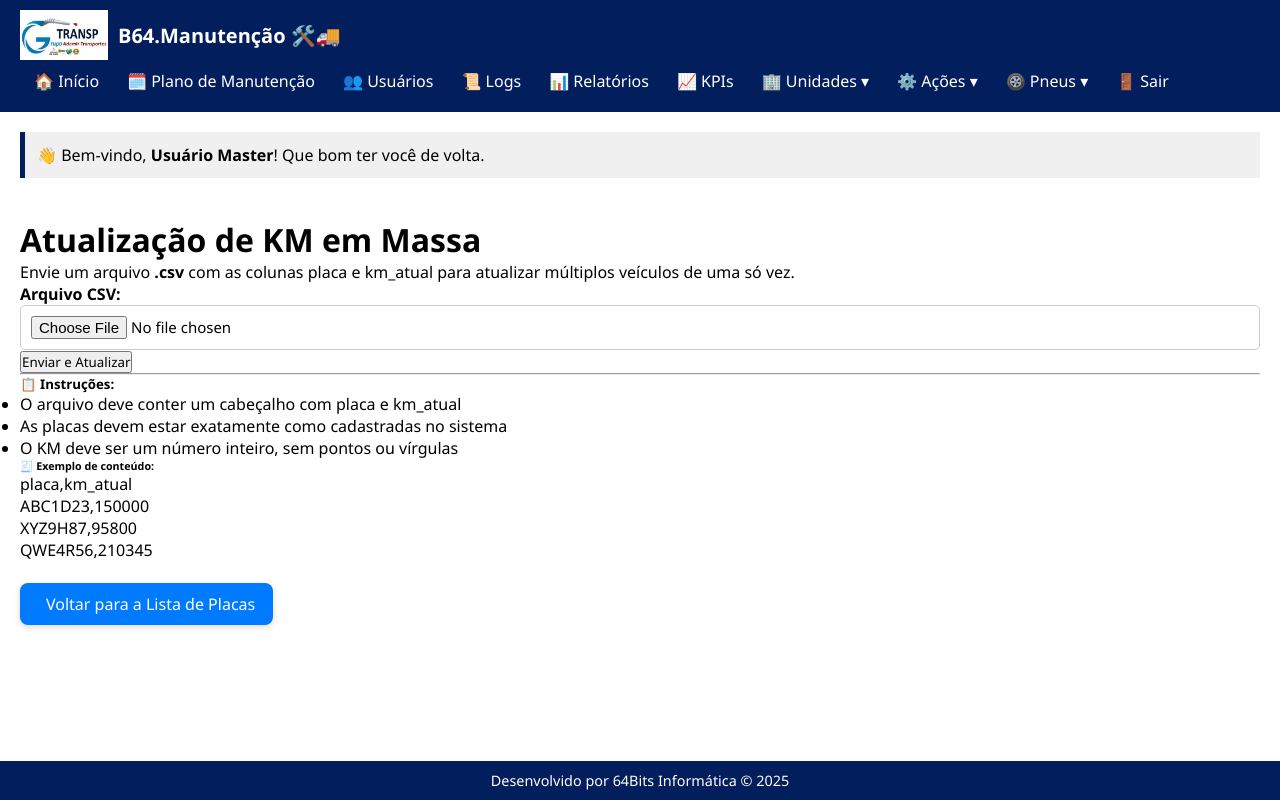
After one commit to pd-ademir/manutencao, a Flask app: page /atualizar-km-massa in a window 1280 px wide. The commit adds this page. Run offline with Flask 3, Linux system fonts and the light colour scheme; a user stored in the database is signed in; data comes from the database, SQL or seed files in the repository.

Commit message:
Melhorias visuais e layout: botão de KM em massa, página de upload, ajustes em placas

```diff
--- a/app/routes.py
+++ b/app/routes.py
@@ -27,6 +27,10 @@ import pdfplumber
 import re
 from werkzeug.utils import secure_filename
 from sqlalchemy import or_, func
+from flask_wtf import FlaskForm
+import csv
+import io
+
 
 main = Blueprint('main', __name__)
 
@@ -185,6 +189,130 @@ def extract_os():
     # A página agora serve apenas para fazer o upload
     return render_template('extract_os.html')
 
+
+
+# --------------------------------------------------------------------------
+# ROTA PARA ATUALIZAÇÃO DE KM EM MASSA (VERSÃO MELHORADA COM DETECÇÃO DE DELIMITADOR)
+# --------------------------------------------------------------------------
+# --------------------------------------------------------------------------
+# ROTA PARA ATUALIZAÇÃO DE KM EM MASSA (VERSÃO COM FORMATAÇÃO CORRETA)
+# --------------------------------------------------------------------------
+
+from markupsafe import Markup
+
+
+@main.route('/atualizar-km-massa', methods=['GET', 'POST'])
+@login_required
+@requer_tipo("master", "comum")
+def atualizar_km_massa():
+    form = FlaskForm() # Proteção CSRF
+    if request.method == 'POST':
+        if 'csv_file' not in request.files:
+            flash('Nenhum arquivo enviado.', 'danger')
+            return redirect(request.url)
+
+        file = request.files['csv_file']
+
+        if file.filename == '':
+            flash('Nenhum arquivo selecionado.', 'warning')
+            return redirect(request.url)
+
+        if not file.filename.lower().endswith('.csv'):
+            flash('Arquivo inválido. Por favor, envie um arquivo .csv', 'danger')
+            return redirect(request.url)
+
+        try:
+            file.seek(0)
+            text_stream = io.TextIOWrapper(file, encoding='utf-8-sig')
+
+            try:
+                primeira_linha = text_stream.readline()
+                if not primeira_linha:
+                    flash("O arquivo CSV está vazio.", "warning")
+                    return redirect(url_for('main.lista_placas'))
+
+                dialect = csv.Sniffer().sniff(primeira_linha)
+                text_stream.seek(0)
+            except (csv.Error, StopIteration):
+                dialect = 'excel'
+                text_stream.seek(0)
+
+            csv_reader = csv.reader(text_stream, dialect)
+            header = [h.strip().lower() for h in next(csv_reader)]
+
+            if 'placa' not in header or 'km_atual' not in header:
+                flash('O cabeçalho do arquivo CSV deve conter as colunas "placa" e "km_atual".', 'danger')
+                return redirect(url_for('main.lista_placas'))
+
+            placa_idx = header.index('placa')
+            km_idx = header.index('km_atual')
+
+            sucessos = 0
+            erros_validacao = []
+            placas_nao_encontradas = []
+
+            for row_num, row in enumerate(csv_reader, start=2):
+                if not any(field.strip() for field in row): continue
+
+                if len(row) <= max(placa_idx, km_idx):
+                    erros_validacao.append(f"Linha {row_num}: A linha está mal formatada ou incompleta.")
+                    continue
+
+                placa = row[placa_idx].strip().upper()
+                km_novo_str = row[km_idx].strip()
+
+                if not placa or not km_novo_str:
+                    erros_validacao.append(f"Linha {row_num}: Placa ou KM em branco.")
+                    continue
+
+                if not km_novo_str.isdigit():
+                    erros_validacao.append(f"Linha {row_num}: KM inválido para a placa {placa} ('{km_novo_str}').")
+                    continue
+
+                km_novo = int(km_novo_str)
+                veiculo = Veiculo.query.filter_by(placa=placa).first()
+
+                if not veiculo:
+                    placas_nao_encontradas.append(placa)
+                    continue
+
+                if km_novo < (veiculo.km_atual or 0):
+                    erros_validacao.append(f"Linha {row_num}: KM da placa {placa} ({km_novo}) é menor que o atual ({veiculo.km_atual}). Atualização ignorada.")
+                    continue
+
+                if km_novo != veiculo.km_atual:
+                    veiculo.km_atual = km_novo
+                    veiculo.data_ultima_atualizacao_km = datetime.now(pytz.timezone("America/Fortaleza"))
+                    registrar_log(current_user, f"Atualizou KM em massa do veículo {veiculo.placa} para {km_novo}")
+                    sucessos += 1
+
+            db.session.commit()
+
+            if sucessos > 0:
+                 flash(f"{sucessos} veículo(s) teve(tiveram) o KM atualizado com sucesso.", 'success')
+
+            if erros_validacao or placas_nao_encontradas:
+                mensagem_erro_html = "<strong>Ocorreram os seguintes problemas durante a atualização:</strong><ul>"
+                for erro in erros_validacao:
+                    mensagem_erro_html += f"<li>{erro}</li>"
+                if placas_nao_encontradas:
+                    mensagem_erro_html += f"<li><strong>Placas não encontradas no sistema:</strong> {', '.join(sorted(list(set(placas_nao_encontradas))))}</li>"
+                mensagem_erro_html += "</ul>"
+
+                # --- AQUI ESTÁ A CORREÇÃO DEFINITIVA ---
+                flash(Markup(mensagem_erro_html), 'warning')
+
+            if sucessos == 0 and not erros_validacao and not placas_nao_encontradas:
+                flash("Nenhuma alteração foi necessária. Os KMs no arquivo são iguais ou inferiores aos já registrados.", "info")
+
+        except Exception as e:
+            db.session.rollback()
+            flash(f'Ocorreu um erro inesperado ao processar o arquivo: {e}', 'danger')
+            traceback.print_exc(file=sys.stderr)
+
+        return redirect(url_for('main.lista_placas'))
+
+    return render_template('atualizar_km_massa.html', form=form)
 
 
 @main.route('/atualizar-km/<int:id>', methods=['POST'])
--- /dev/null
+++ b/app/templates/atualizar_km_massa.html
@@ -0,0 +1,85 @@
+{% extends 'base.html' %}
+{% block titulo %}Atualizar KM em Massa{% endblock %}
+
+{% block conteudo %}
+<div class="container mt-4">
+  <div class="row justify-content-center">
+    <div class="col-md-8">
+      <div class="card shadow-sm border-0">
+        <div class="card-header bg-primary text-white">
+          <h1 class="h4 mb-0 d-flex align-items-center gap-2">
+            <i class="fas fa-file-upload"></i> Atualização de KM em Massa
+          </h1>
+        </div>
+
+        <div class="card-body">
+          <p class="mb-3">
+            Envie um arquivo <strong>.csv</strong> com as colunas <code>placa</code> e <code>km_atual</code> para atualizar múltiplos veículos de uma só vez.
+          </p>
+
+          <form method="POST" enctype="multipart/form-data">
+            {{ form.hidden_tag() }}
+
+            <div class="mb-4">
+              <label for="csv_file" class="form-label"><strong>Arquivo CSV:</strong></label>
+              <input type="file" class="form-control" id="csv_file" name="csv_file" accept=".csv" required>
+            </div>
+
+            <div class="d-grid">
+              <button type="submit" class="btn btn-success btn-lg">
+                <i class="fas fa-cloud-upload-alt me-2"></i> Enviar e Atualizar
+              </button>
+            </div>
+          </form>
+
+          <hr class="my-4">
+
+          <div>
+            <h5 class="mb-2">📋 Instruções:</h5>
+            <ul class="ps-3">
+              <li>O arquivo deve conter um cabeçalho com <code>placa</code> e <code>km_atual</code></li>
+              <li>As placas devem estar exatamente como cadastradas no sistema</li>
+              <li>O KM deve ser um número inteiro, sem pontos ou vírgulas</li>
+            </ul>
+
+            <div class="mt-3">
+              <h6 class="mb-2">🧾 Exemplo de conteúdo:</h6>
+              <pre class="bg-light p-3 rounded border"><code>placa,km_atual
+ABC1D23,150000
+XYZ9H87,95800
+QWE4R56,210345</code></pre>
+            </div>
+          </div>
+        </div>
+        <br>
+
+        <div class="card-footer text-center bg-light">
+          <a href="{{ url_for('main.lista_placas') }}"
+            style="
+          display: inline-flex;
+          align-items: center;
+          gap: 8px;
+          padding: 10px 18px;
+          background-color: #007bff;
+          color: white;
+          font-weight: 500;
+          font-size: 16px;
+          border: none;
+          border-radius: 8px;
+          text-decoration: none;
+          box-shadow: 0 2px 6px rgba(0, 0, 0, 0.15);
+          transition: background-color 0.3s ease;
+        "
+        onmouseover="this.style.backgroundColor='#0056b3'"
+        onmouseout="this.style.backgroundColor='#007bff'"
+        title="Importar arquivo CSV para atualizar KM dos veículos">
+        <i class="fas fa-file-upload" style="font-size: 18px;"></i>
+            Voltar para a Lista de Placas
+            </a>
+
+        </div>
+      </div>
+    </div>
+  </div>
+</div>
+{% endblock %}
```
Also changed, not shown: app/__init__.py (+6 -2 lines), app/templates/placas.html (+38 -11 lines), 2 other files.
